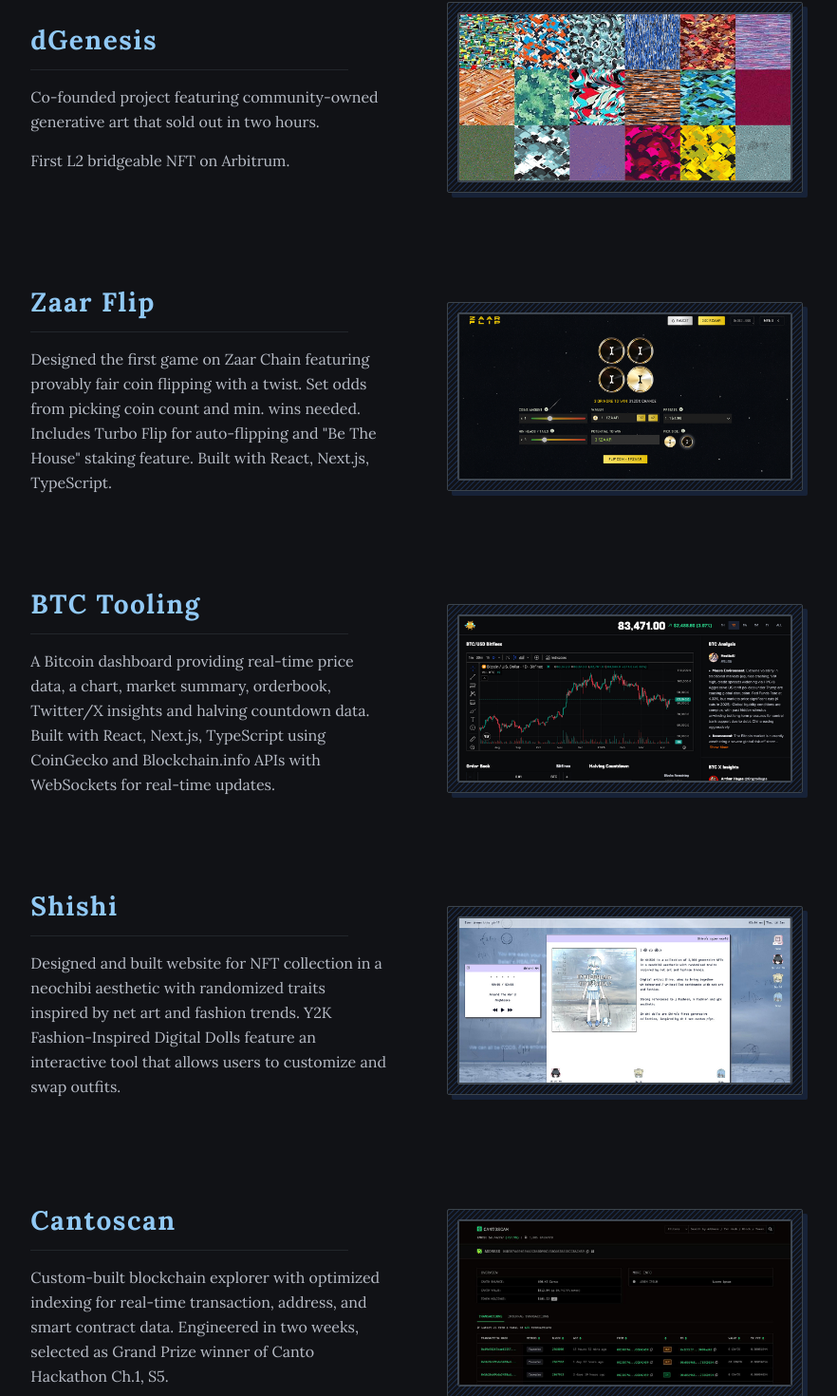
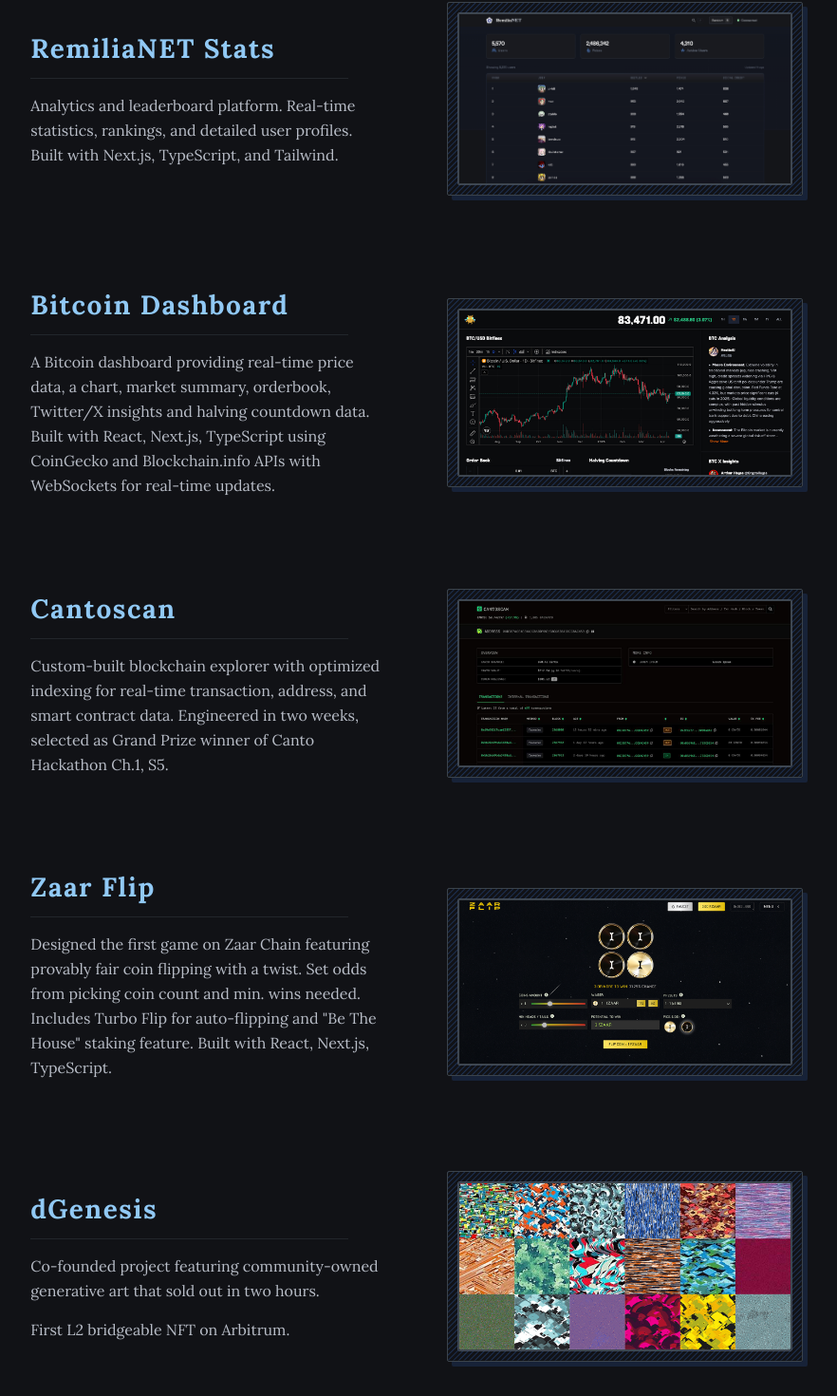
Before and after one commit to douvy/douvy, a Next.js app: page / in a window 1280 px wide. Shown: the part 1172-2642 px from the top of the page at 95% size, without its empty margins (205-1087 px from the left). Built offline with nearby package versions, Linux system fonts and the light colour scheme.

Commit message:
Add RemiliaNET Stats to portfolio

```diff
--- a/src/pages/index.tsx
+++ b/src/pages/index.tsx
@@ -107,7 +107,7 @@ export default function Home(): React.ReactElement {
       case "DeFi":
         return projectName === "Arriba"; // First project in DeFi view
       case "Tools":
-        return projectName === "BTCTooling"; // First project in Tools view
+        return projectName === "RemiliaNET"; // First project in Tools view
       case "NFT":
         return projectName === "dGenesis"; // First project in NFT view
       default:
@@ -525,12 +525,12 @@ export default function Home(): React.ReactElement {
           </div>
         )}
 
-        {/* dGenesis */}
-        {shouldShowProject("NFT") && (
+        {/* RemiliaNET */}
+        {shouldShowProject("Tools") && (
           <div className="flex flex-col items-center">
             <div className="w-full md:w-10/12 lg:w-8/12 px-4">
               <div
-                className={`w-dyn-list ${isFirstVisibleProject("dGenesis") ? "mt-12 sm:mt-6" : "mt-16 md:mt-24"}`}
+                className={`w-dyn-list ${isFirstVisibleProject("RemiliaNET") ? "mt-12 sm:mt-6" : "mt-16 md:mt-24"}`}
               >
                 <div className="project-preview-item w-dyn-item p-0 ml-2">
                   <div className="grid grid-cols-1 md:grid-cols-2 md:gap-8 md:items-center mt-12 sm:mt-0">
@@ -541,12 +541,12 @@ export default function Home(): React.ReactElement {
                             className={`home-project-title leading-[38px] border-b pb-3 mr-10 tracking-[1.5px] ${theme === "dark" ? "text-highlight border-divider" : "text-[#2250c7] border-[#dde9f8]"}`}
                           >
                             <a
-                              href="https://dgenesis.io/"
+                              href="https://remiliastats.com/"
                               target="_blank"
                               rel="noreferrer"
                               className="transition-all duration-250"
                             >
-                              dGenesis
+                              RemiliaNET Stats
                             </a>
                           </h3>
                         </div>
@@ -555,13 +555,9 @@ export default function Home(): React.ReactElement {
                         <p
                           className={`description font-lora ${theme === "dark" ? "text-muted" : "text-[#4c5461]"}`}
                         >
-                          Co-founded project featuring community-owned
-                          generative art that sold out in two hours.
-                        </p>
-                        <p
-                          className={`description font-lora ${theme === "dark" ? "text-muted" : "text-[#4c5461]"}`}
-                        >
-                          First L2 bridgeable NFT on Arbitrum.
+                          Analytics and leaderboard platform. Real-time
+                          statistics, rankings, and detailed user profiles.
+                          Built with Next.js, TypeScript, and Tailwind.
                         </p>
                       </div>
                     </div>
@@ -613,17 +609,227 @@ export default function Home(): React.ReactElement {
                         }`}
                       >
                         <ProjectSlider
-                          id="dgenesis"
+                          id="remilianet"
                           images={[
                             {
-                              src: "/img/automatons.jpg",
-                              id: "automatons",
-                              alt: "automatons",
+                              src: "/img/remilianet-1.jpg",
+                              id: "remilianet-1",
+                              alt: "RemiliaNET",
                             },
                             {
-                              src: "/img/drips.jpg",
-                              id: "drips",
-                              alt: "drips",
+                              src: "/img/remilianet-2.jpg",
+                              id: "remilianet-2",
+                              alt: "RemiliaNET",
+                            },
+                          ]}
+                        />
+                      </div>
+                    </div>
+                  </div>
+                </div>
+              </div>
+            </div>
+          </div>
+        )}
+
+        {/* Bitcoin Dashboard */}
+        {shouldShowProject("Tools") && (
+          <div className="flex flex-col items-center">
+            <div className="w-full md:w-10/12 lg:w-8/12 px-4">
+              <div
+                className={`w-dyn-list ${isFirstVisibleProject("BitcoinDashboard") ? "mt-12 sm:mt-6" : "mt-16 md:mt-24"}`}
+              >
+                <div className="project-preview-item w-dyn-item p-0 ml-2">
+                  <div className="grid grid-cols-1 md:grid-cols-2 md:gap-8 md:items-center mt-12 sm:mt-0">
+                    <div className="inline-block">
+                      <div className="grid">
+                        <div className="project-title">
+                          <h3
+                            className={`home-project-title leading-[38px] border-b pb-3 mr-10 tracking-[1.5px] ${theme === "dark" ? "text-highlight border-divider" : "text-[#2250c7] border-[#dde9f8]"}`}
+                          >
+                            <a
+                              href="https://btctooling.com/"
+                              target="_blank"
+                              rel="noreferrer"
+                              className="transition-all duration-250"
+                            >
+                              Bitcoin Dashboard
+                            </a>
+                          </h3>
+                        </div>
+                      </div>
+                      <div className="project-description mb-4 sm:mb-0">
+                        <p
+                          className={`description font-lora ${theme === "dark" ? "text-muted" : "text-[#4c5461]"}`}
+                        >
+                          A Bitcoin dashboard providing real-time price data, a
+                          chart, market summary, orderbook, Twitter/X insights
+                          and halving countdown data. Built with React, Next.js,
+                          TypeScript using CoinGecko and Blockchain.info APIs
+                          with WebSockets for real-time updates.
+                        </p>
+                      </div>
+                    </div>
+                    <div
+                      className={`mr-3 sm:mr-0 mt-4 sm:mt-0 relative border rounded-sm p-2.5 group overflow-clip transition-all duration-300 ease-in-out ${
+                        theme === "dark"
+                          ? "border-outline hover:border-[#415b85] dark:shadow-[5px_5px_0_hsla(219,_90%,_60%,_0.15)] dark:hover:!border-blue-400/50 dark:hover:[box-shadow:_6px_6px_0_hsla(219,_93%,_60%,_0.15),-6px_-6px_0_hsla(219,_93%,_80%,_0.08)]"
+                          : "border-[#dbdde1] hover:border-[#9ac4fd] hover:shadow-[6px_6px_0_hsla(219,_93%,_60%,_0.15),-6px_-6px_0_hsla(219,_93%,_80%,_0.08)]"
+                      }`}
+                    >
+                      {/* Diagonal stripe pattern background that covers the entire border area */}
+                      <div className="absolute inset-0 -z-1 z-[-1] pointer-events-none">
+                        <svg
+                          className="w-full h-full"
+                          xmlns="http://www.w3.org/2000/svg"
+                        >
+                          <defs>
+                            <pattern
+                              id="diagonal-pattern"
+                              width="4"
+                              height="4"
+                              patternUnits="userSpaceOnUse"
+                              patternTransform="rotate(45)"
+                            >
+                              <line
+                                x1="0"
+                                y1="0"
+                                x2="0"
+                                y2="4"
+                                stroke="#3B82F6"
+                                strokeWidth="1.5"
+                                opacity="0.35"
+                              ></line>
+                            </pattern>
+                          </defs>
+                          <rect
+                            width="100%"
+                            height="100%"
+                            fill="url(#diagonal-pattern)"
+                          ></rect>
+                        </svg>
+                      </div>
+                      {/* Content container with ProjectSlider */}
+                      <div
+                        className={`relative z-1 border rounded-[2px] overflow-hidden transition-colors duration-300 ease-in-out leading-[0] text-[0] h-auto ${
+                          theme === "dark"
+                            ? "border-gray-600/80"
+                            : "border-gray-400/60"
+                        }`}
+                      >
+                        <ProjectSlider
+                          id="btctooling"
+                          images={[
+                            {
+                              src: "/img/btc-tooling.jpg",
+                              id: "btc-tooling",
+                              alt: "Bitcoin Dashboard",
+                            },
+                            {
+                              src: "/img/btc-tooling-1.jpg",
+                              id: "btc-tooling-1",
+                              alt: "Bitcoin Dashboard",
+                            },
+                          ]}
+                        />
+                      </div>
+                    </div>
+                  </div>
+                </div>
+              </div>
+            </div>
+          </div>
+        )}
+
+        {/* Cantoscan */}
+        {shouldShowProject("Tools") && (
+          <div className="flex flex-col items-center">
+            <div className="w-full md:w-10/12 lg:w-8/12 px-4">
+              <div
+                className={`w-dyn-list ${isFirstVisibleProject("Cantoscan") ? "mt-12 sm:mt-6" : "mt-16 md:mt-24"}`}
+              >
+                <div className="project-preview-item w-dyn-item p-0 ml-2">
+                  <div className="grid grid-cols-1 md:grid-cols-2 md:gap-8 md:items-center mt-12 sm:mt-0">
+                    <div className="inline-block">
+                      <div className="grid">
+                        <div className="project-title">
+                          <h3
+                            className={`home-project-title leading-[38px] border-b pb-3 mr-10 tracking-[1.5px] ${theme === "dark" ? "text-highlight border-divider" : "text-[#2250c7] border-[#dde9f8]"}`}
+                          >
+                            Cantoscan
+                          </h3>
+                        </div>
+                      </div>
+                      <div className="project-description mb-4 sm:mb-0">
+                        <p
+                          className={`description font-lora ${theme === "dark" ? "text-muted" : "text-[#4c5461]"}`}
+                        >
+                          Custom-built blockchain explorer with optimized
+                          indexing for real-time transaction, address, and smart
+                          contract data. Engineered in two weeks, selected as
+                          Grand Prize winner of Canto Hackathon Ch.1, S5.
+                        </p>
+                      </div>
+                    </div>
+                    <div
+                      className={`mr-3 sm:mr-0 mt-4 sm:mt-0 relative border rounded-sm p-2.5 group overflow-clip transition-all duration-300 ease-in-out ${
+                        theme === "dark"
+                          ? "border-outline hover:border-[#415b85] dark:shadow-[5px_5px_0_hsla(219,_90%,_60%,_0.15)] dark:hover:!border-blue-400/50 dark:hover:[box-shadow:_6px_6px_0_hsla(219,_93%,_60%,_0.15),-6px_-6px_0_hsla(219,_93%,_80%,_0.08)]"
+                          : "border-[#dbdde1] hover:border-[#9ac4fd] hover:shadow-[6px_6px_0_hsla(219,_93%,_60%,_0.15),-6px_-6px_0_hsla(219,_93%,_80%,_0.08)]"
+                      }`}
+                    >
+                      {/* Diagonal stripe pattern background that covers the entire border area */}
+                      <div className="absolute inset-0 -z-1 z-[-1] pointer-events-none">
+                        <svg
+                          className="w-full h-full"
+                          xmlns="http://www.w3.org/2000/svg"
+                        >
+                          <defs>
+                            <pattern
+                              id="diagonal-pattern"
+                              width="4"
+                              height="4"
+                              patternUnits="userSpaceOnUse"
+                              patternTransform="rotate(45)"
+                            >
+                              <line
+                                x1="0"
+                                y1="0"
+                                x2="0"
+                                y2="4"
+                                stroke="#3B82F6"
+                                strokeWidth="1.5"
+                                opacity="0.35"
+                              ></line>
+                            </pattern>
+                          </defs>
+                          <rect
+                            width="100%"
+                            height="100%"
+                            fill="url(#diagonal-pattern)"
+                          ></rect>
+                        </svg>
+                      </div>
+                      {/* Content container with ProjectSlider */}
+                      <div
+                        className={`relative z-1 border rounded-[2px] overflow-hidden transition-colors duration-300 ease-in-out leading-[0] text-[0] h-auto ${
+                          theme === "dark"
+                            ? "border-gray-600/80"
+                            : "border-gray-400/60"
+                        }`}
+                      >
+                        <ProjectSlider
+                          id="cantoscan"
+                          images={[
+                            {
+                              src: "/img/cantoscan.jpg",
+                              id: "cantoscan",
+                              alt: "cantoscan",
+                            },
+                            {
+                              src: "/img/cantoscan-1.jpg",
+                              id: "cantoscan-1",
+                              alt: "cantoscan",
                             },
                           ]}
                         />
@@ -746,29 +952,22 @@ export default function Home(): React.ReactElement {
           </div>
         )}
 
-        {/* BTC Tooling */}
-        {shouldShowProject("Tools") && (
+        {/* dGenesis */}
+        {shouldShowProject("NFT") && (
           <div className="flex flex-col items-center">
             <div className="w-full md:w-10/12 lg:w-8/12 px-4">
               <div
-                className={`w-dyn-list ${isFirstVisibleProject("BTCTooling") ? "mt-12 sm:mt-6" : "mt-16 md:mt-24"}`}
+                className={`w-dyn-list ${isFirstVisibleProject("dGenesis") ? "mt-12 sm:mt-6" : "mt-16 md:mt-24"}`}
               >
                 <div className="project-preview-item w-dyn-item p-0 ml-2">
-                  <div className="grid grid-cols-1 md:grid-cols-2 md:gap-8 md:items-center">
+                  <div className="grid grid-cols-1 md:grid-cols-2 md:gap-8 md:items-center mt-12 sm:mt-0">
                     <div className="inline-block">
                       <div className="grid">
                         <div className="project-title">
                           <h3
                             className={`home-project-title leading-[38px] border-b pb-3 mr-10 tracking-[1.5px] ${theme === "dark" ? "text-highlight border-divider" : "text-[#2250c7] border-[#dde9f8]"}`}
                           >
-                            <a
-                              href="https://btctooling.com/"
-                              target="_blank"
-                              rel="noreferrer"
-                              className="transition-all duration-250"
-                            >
-                              BTC Tooling
-                            </a>
+                            dGenesis
                           </h3>
                         </div>
                       </div>
@@ -776,16 +975,18 @@ export default function Home(): React.ReactElement {
                         <p
                           className={`description font-lora ${theme === "dark" ? "text-muted" : "text-[#4c5461]"}`}
                         >
-                          A Bitcoin dashboard providing real-time price data, a
-                          chart, market summary, orderbook, Twitter/X insights
-                          and halving countdown data. Built with React, Next.js,
-                          TypeScript using CoinGecko and Blockchain.info APIs
-                          with WebSockets for real-time updates.
+                          Co-founded project featuring community-owned
+                          generative art that sold out in two hours.
+                        </p>
+                        <p
+                          className={`description font-lora ${theme === "dark" ? "text-muted" : "text-[#4c5461]"}`}
+                        >
+                          First L2 bridgeable NFT on Arbitrum.
                         </p>
                       </div>
                     </div>
                     <div
-                      className={`mr-3 sm:mr-0 mt-4 relative border rounded-sm p-2.5 group overflow-clip transition-all duration-300 ease-in-out ${
+                      className={`mr-3 sm:mr-0 mt-4 sm:mt-0 relative border rounded-sm p-2.5 group overflow-clip transition-all duration-300 ease-in-out ${
                         theme === "dark"
                           ? "border-outline hover:border-[#415b85] dark:shadow-[5px_5px_0_hsla(219,_90%,_60%,_0.15)] dark:hover:!border-blue-400/50 dark:hover:[box-shadow:_6px_6px_0_hsla(219,_93%,_60%,_0.15),-6px_-6px_0_hsla(219,_93%,_80%,_0.08)]"
                           : "border-[#dbdde1] hover:border-[#9ac4fd] hover:shadow-[6px_6px_0_hsla(219,_93%,_60%,_0.15),-6px_-6px_0_hsla(219,_93%,_80%,_0.08)]"
@@ -832,17 +1033,17 @@ export default function Home(): React.ReactElement {
                         }`}
                       >
                         <ProjectSlider
-                          id="btctooling"
+                          id="dgenesis"
                           images={[
                             {
-                              src: "/img/btc-tooling.jpg",
-                              id: "btc-tooling",
-                              alt: "BTC Tooling",
+                              src: "/img/automatons.jpg",
+                              id: "automatons",
+                              alt: "automatons",
                             },
                             {
-                              src: "/img/btc-tooling-1.jpg",
-                              id: "btc-tooling-1",
-                              alt: "BTC Tooling",
+                              src: "/img/drips.jpg",
+                              id: "drips",
+                              alt: "drips",
                             },
                           ]}
                         />
@@ -962,98 +1163,6 @@ export default function Home(): React.ReactElement {
           </div>
         )}
 
-        {/* Cantoscan */}
-        {shouldShowProject("Tools") && (
-          <div className="flex flex-col items-center" id="project-last">
-            <div className="w-full md:w-10/12 lg:w-8/12 px-4">
-              <div className="home-teaser-list mt-16 md:mt-24 w-dyn-list">
-                <div className="project-preview-item w-dyn-item p-0 ml-2">
-                  <div className="grid grid-cols-1 md:grid-cols-2 md:gap-8 md:items-center">
-                    <div className="inline-block">
-                      <div className="grid">
-                        <div className="project-title">
-                          <h3
-                            className={`home-project-title leading-[38px] border-b pb-3 mr-10 tracking-[1.5px] mt-4 sm:mt-0 ${theme === "dark" ? "text-highlight border-divider" : "text-[#2250c7] border-[#dde9f8]"}`}
-                          >
-                            Cantoscan
-                          </h3>
-                        </div>
-                      </div>
-                      <div className="project-description mb-4 sm:mb-0">
-                        <p
-                          className={`description font-lora ${theme === "dark" ? "text-muted" : "text-[#4c5461]"}`}
-                        >
-                          Custom-built blockchain explorer with optimized
-                          indexing for real-time transaction, address, and smart
-                          contract data. Engineered in two weeks, selected as
-                          Grand Prize winner of Canto Hackathon Ch.1, S5.
-                        </p>
-                      </div>
-                    </div>
-                    <div
-                      className={`mr-3 sm:mr-0 mt-4 relative border rounded-sm p-2.5 group overflow-clip transition-all duration-300 ease-in-out ${
-                        theme === "dark"
-                          ? "border-outline hover:border-[#415b85] dark:shadow-[5px_5px_0_hsla(219,_90%,_60%,_0.15)] dark:hover:!border-blue-400/50 dark:hover:[box-shadow:_6px_6px_0_hsla(219,_93%,_60%,_0.15),-6px_-6px_0_hsla(219,_93%,_80%,_0.08)]"
-                          : "border-[#dbdde1] hover:border-[#9ac4fd] hover:shadow-[6px_6px_0_hsla(219,_93%,_60%,_0.15),-6px_-6px_0_hsla(219,_93%,_80%,_0.08)]"
-                      }`}
-                    >
-                      {/* Diagonal stripe pattern background that covers the entire border area */}
-                      <div className="absolute inset-0 -z-1 z-[-1] pointer-events-none">
-                        <svg
-                          className="w-full h-full"
-                          xmlns="http://www.w3.org/2000/svg"
-                        >
-                          <defs>
-                            <pattern
-                              id="diagonal-pattern"
-                              width="4"
-                              height="4"
-                              patternUnits="userSpaceOnUse"
-                              patternTransform="rotate(45)"
-                            >
-                              <line
-                                x1="0"
-                                y1="0"
-                                x2="0"
-                                y2="4"
-                                stroke="#3B82F6"
-                                strokeWidth="1.5"
-                                opacity="0.35"
-                              ></line>
-                            </pattern>
-                          </defs>
-                          <rect
-                            width="100%"
-                            height="100%"
-                            fill="url(#diagonal-pattern)"
-                          ></rect>
-                        </svg>
-                      </div>
-                      {/* Content container with ProjectSlider */}
-                      <div className="relative z-1 border dark:border-gray-600/80 rounded-[2px] overflow-hidden transition-colors duration-300 ease-in-out leading-[0] text-[0] h-auto">
-                        <ProjectSlider
-                          id="cantoscan"
-                          images={[
-                            {
-                              src: "/img/cantoscan.jpg",
-                              id: "cantoscan",
-                              alt: "cantoscan",
-                            },
-                            {
-                              src: "/img/cantoscan-1.jpg",
-                              id: "cantoscan-1",
-                              alt: "cantoscan",
-                            },
-                          ]}
-                        />
-                      </div>
-                    </div>
-                  </div>
-                </div>
-              </div>
-            </div>
-          </div>
-        )}
       </div>
 
       <Footer />
```
Also changed, not shown: public/img/remilianet-1.jpg (added), public/img/remilianet-2.jpg (added).
